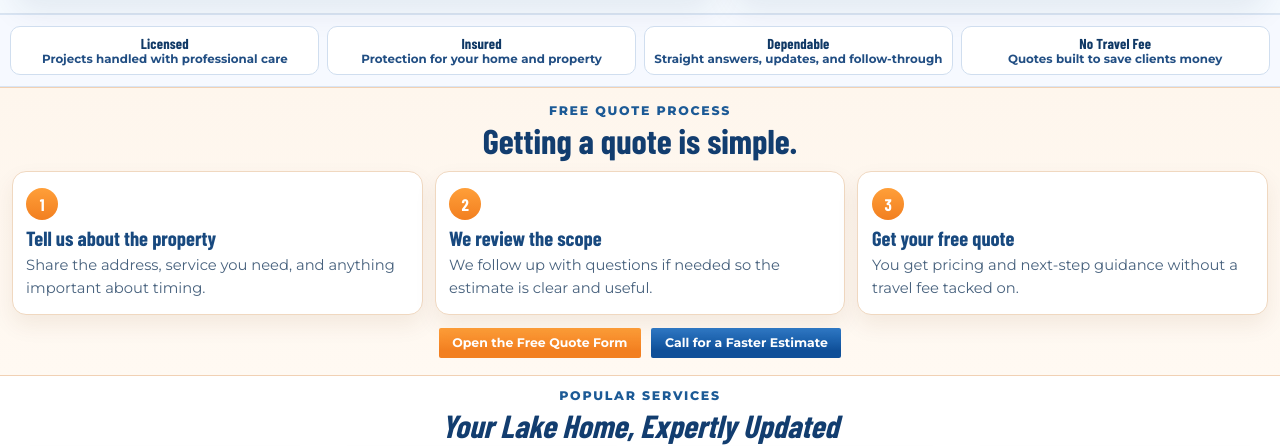
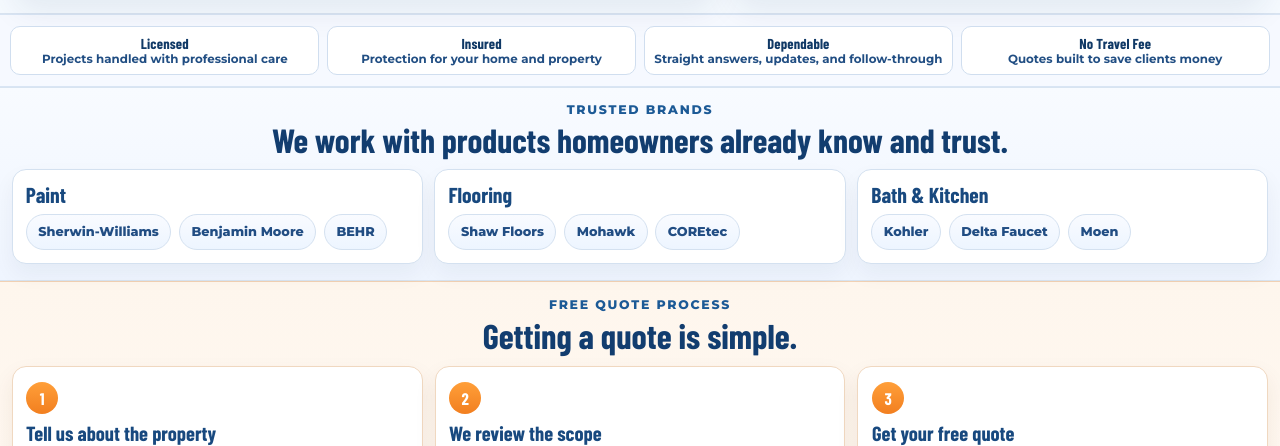
Before and after one commit to leojsjdhducucjjc/homerepair1, a website: page index.html in a window 1280 px wide. Shown: the part 1749-2195 px from the top of the page. Drawn offline with nearby package versions, Linux system fonts and the light colour scheme.

Commit message:
Update branding assets and service brand content

```diff
--- a/index.html
+++ b/index.html
@@ -108,6 +108,37 @@
           <div class="trust-item"><strong>Insured</strong> Protection for your home and property</div>
           <div class="trust-item"><strong>Dependable</strong> Straight answers, updates, and follow-through</div>
           <div class="trust-item"><strong>No Travel Fee</strong> Quotes built to save clients money</div>
+        </section>
+
+        <section class="brands-section" aria-label="Featured product brands">
+          <p class="section-kicker">Trusted Brands</p>
+          <h2>We work with products homeowners already know and trust.</h2>
+          <div class="brand-category-grid">
+            <article class="brand-category-card">
+              <h3>Paint</h3>
+              <div class="brand-pill-row">
+                <span class="brand-pill">Sherwin-Williams</span>
+                <span class="brand-pill">Benjamin Moore</span>
+                <span class="brand-pill">BEHR</span>
+              </div>
+            </article>
+            <article class="brand-category-card">
+              <h3>Flooring</h3>
+              <div class="brand-pill-row">
+                <span class="brand-pill">Shaw Floors</span>
+                <span class="brand-pill">Mohawk</span>
+                <span class="brand-pill">COREtec</span>
+              </div>
+            </article>
+            <article class="brand-category-card">
+              <h3>Bath &amp; Kitchen</h3>
+              <div class="brand-pill-row">
+                <span class="brand-pill">Kohler</span>
+                <span class="brand-pill">Delta Faucet</span>
+                <span class="brand-pill">Moen</span>
+              </div>
+            </article>
+          </div>
         </section>
 
         <section class="quote-process" aria-label="Free quote process">
--- a/src/css/styles.css
+++ b/src/css/styles.css
@@ -688,6 +688,64 @@ body.nav-hidden .sticky-nav-shell {
   letter-spacing: 0.01em;
 }
 
+.brands-section {
+  padding: 0.9rem 0.72rem 1rem;
+  background: linear-gradient(180deg, #f8fbff 0%, #eff5ff 100%);
+  border-top: 1px solid #d8e4f1;
+  border-bottom: 1px solid #d8e4f1;
+}
+
+.brands-section h2 {
+  margin: 0 0 0.78rem;
+  text-align: center;
+  color: #123d6f;
+  font-family: "Barlow Condensed", "Arial Narrow", sans-serif;
+  font-size: clamp(1.5rem, 2.9vw, 2.1rem);
+  line-height: 1;
+}
+
+.brand-category-grid {
+  display: grid;
+  grid-template-columns: repeat(3, minmax(0, 1fr));
+  gap: 0.72rem;
+}
+
+.brand-category-card {
+  border: 1px solid #d4e1f0;
+  border-radius: 14px;
+  background: #fff;
+  padding: 0.82rem;
+  box-shadow: 0 10px 22px rgba(16, 36, 61, 0.05);
+}
+
+.brand-category-card h3 {
+  margin: 0 0 0.55rem;
+  color: #18497f;
+  font-family: "Barlow Condensed", "Arial Narrow", sans-serif;
+  font-size: 1.35rem;
+  line-height: 1;
+}
+
+.brand-pill-row {
+  display: flex;
+  flex-wrap: wrap;
+  gap: 0.48rem;
+}
+
+.brand-pill {
+  display: inline-flex;
+  align-items: center;
+  justify-content: center;
+  min-height: 36px;
+  padding: 0.42rem 0.72rem;
+  border-radius: 999px;
+  border: 1px solid #d4e1f0;
+  background: linear-gradient(180deg, #f9fbff 0%, #edf5ff 100%);
+  color: #214d83;
+  font-size: 0.8rem;
+  font-weight: 800;
+}
+
 .quote-process {
   padding: 0.95rem 0.72rem 1.05rem;
   background: linear-gradient(180deg, #fef6ed 0%, #fff9f2 100%);
@@ -1393,6 +1451,10 @@ body.nav-hidden .sticky-nav-shell {
     grid-template-columns: 1fr;
   }
 
+  .brand-category-grid {
+    grid-template-columns: 1fr;
+  }
+
   .quick-link-grid {
     grid-template-columns: repeat(2, minmax(0, 1fr));
   }
```
Also changed, not shown: bathroom-kitchen-remodels.html (+3 -3 lines), interior-painting.html (+3 -3 lines), luxury-flooring.html (+3 -3 lines), services.html (+31 -0 lines), assets/header-logo.png.
